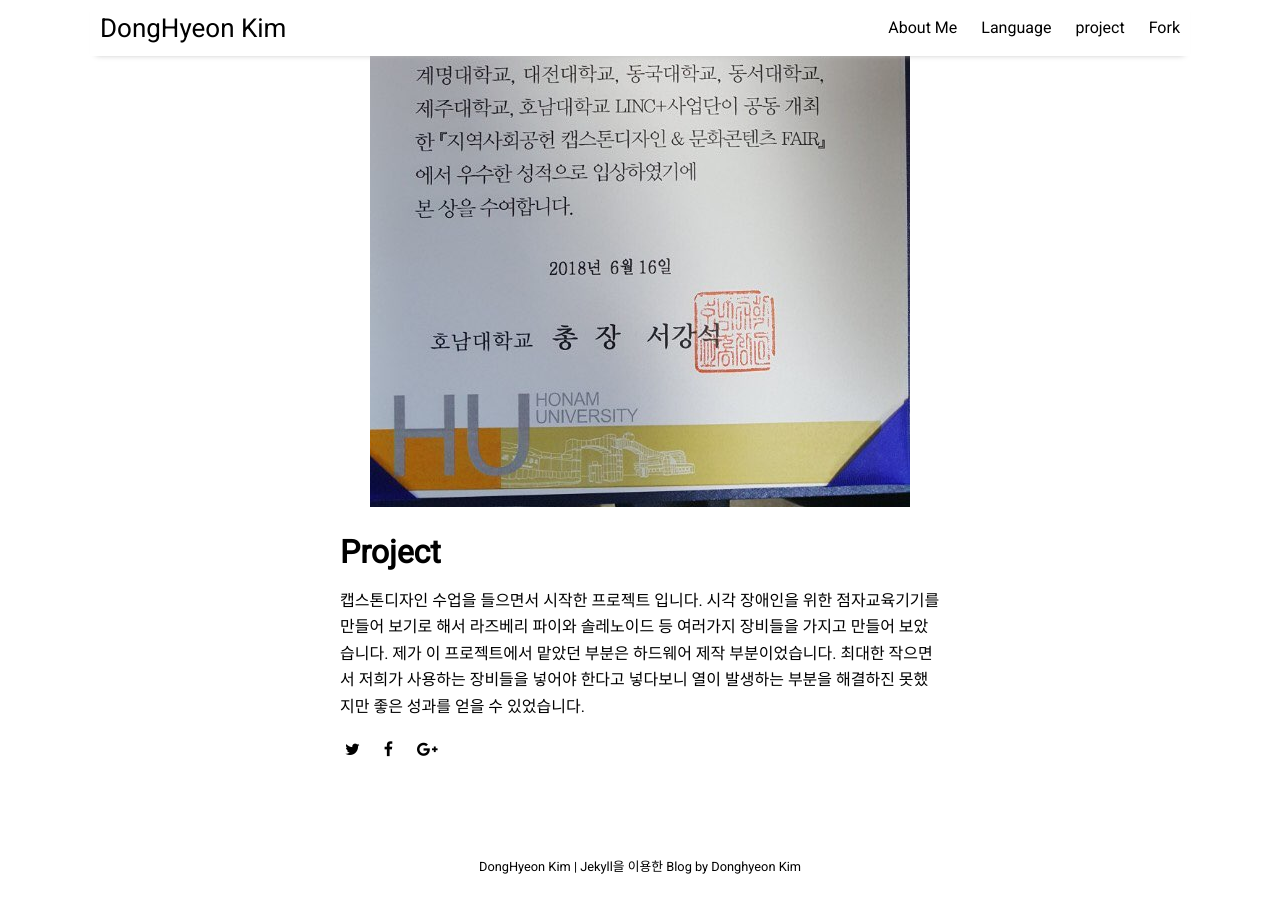
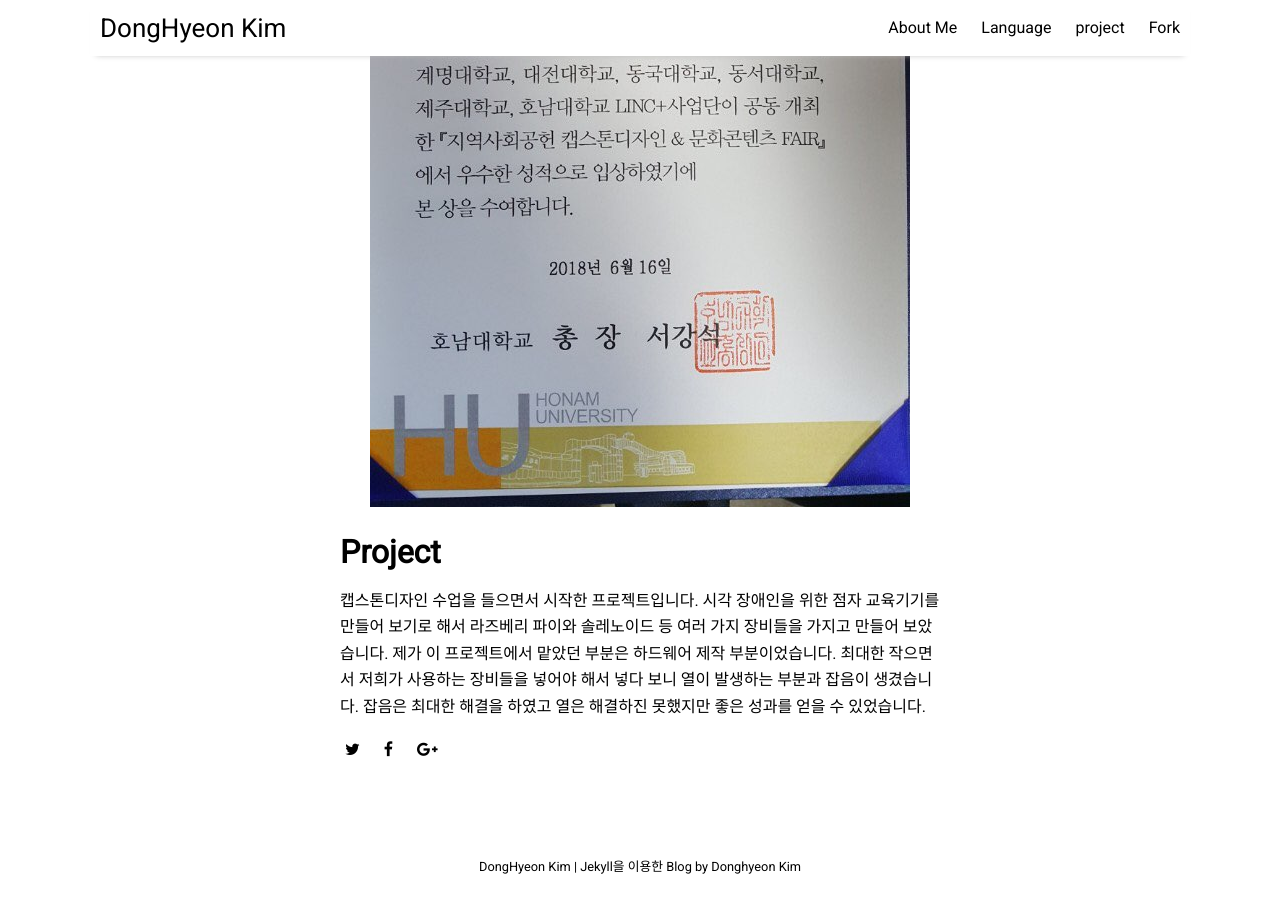
Before and after one commit to xddongx/xddongx.github.io, a Jekyll site: the page built from _posts/2016-10-10-getting-started.md, in a window 1280 px wide and 900 px high, scrolled down 615 px. Built offline with Jekyll 4.4.1, drawn with Linux system fonts in a browser that asks for light colours; nearby versions of some CDN libraries.

Commit message:
Update 2016-10-10-getting-started.md

```diff
--- a/_posts/2016-10-10-getting-started.md
+++ b/_posts/2016-10-10-getting-started.md
@@ -8,4 +8,4 @@
 ---
 
 # Project
-캡스톤디자인 수업을 들으면서 시작한 프로젝트 입니다. 시각 장애인을 위한 점자교육기기를 만들어 보기로 해서 라즈베리 파이와 솔레노이드 등 여러가지 장비들을 가지고 만들어 보았습니다. 제가 이 프로젝트에서 맡았던 부분은 하드웨어 제작 부분이었습니다. 최대한 작으면서 저희가 사용하는 장비들을 넣어야 한다고 넣다보니 열이 발생하는 부분을 해결하진 못했지만 좋은 성과를 얻을 수 있었습니다.
+캡스톤디자인 수업을 들으면서 시작한 프로젝트입니다. 시각 장애인을 위한 점자 교육기기를 만들어 보기로 해서 라즈베리 파이와 솔레노이드 등 여러 가지 장비들을 가지고 만들어 보았습니다. 제가 이 프로젝트에서 맡았던 부분은 하드웨어 제작 부분이었습니다. 최대한 작으면서 저희가 사용하는 장비들을 넣어야 해서 넣다 보니 열이 발생하는 부분과 잡음이 생겼습니다. 잡음은 최대한 해결을 하였고 열은 해결하진 못했지만 좋은 성과를 얻을 수 있었습니다.
```
